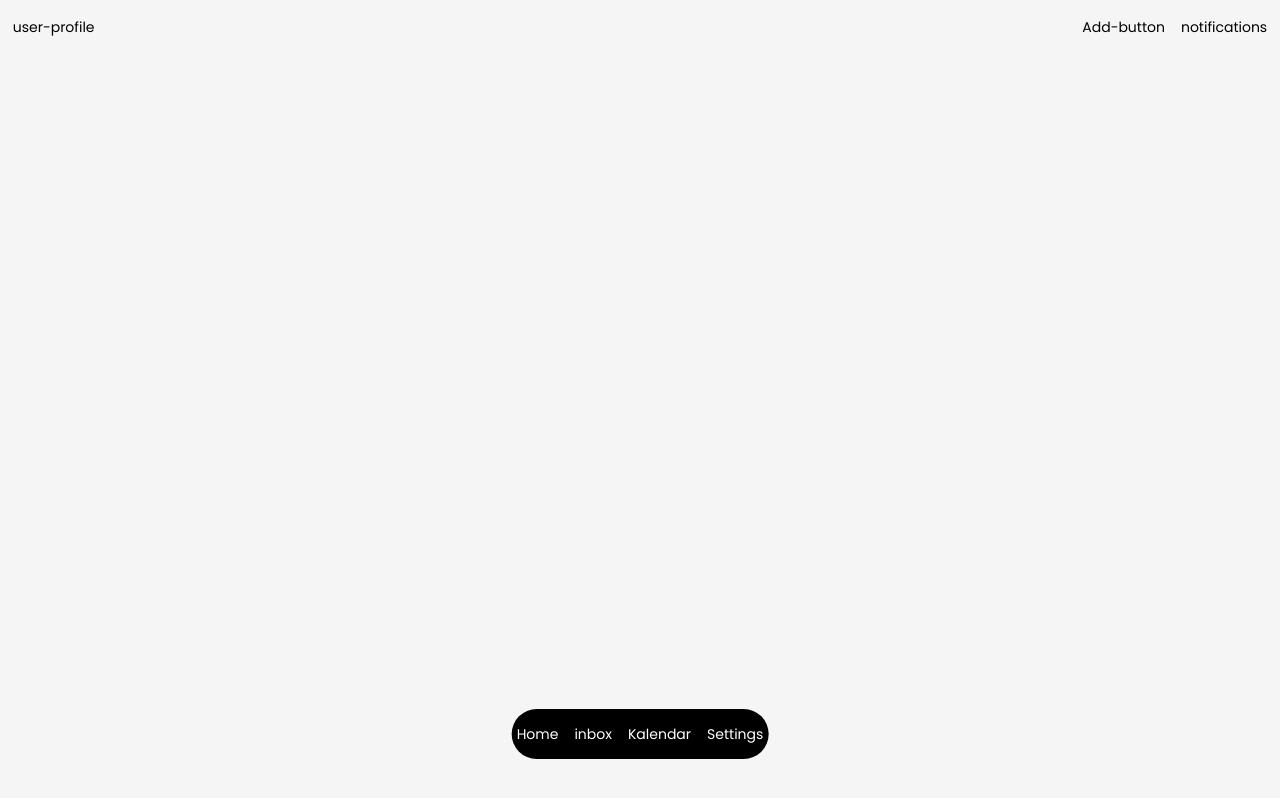
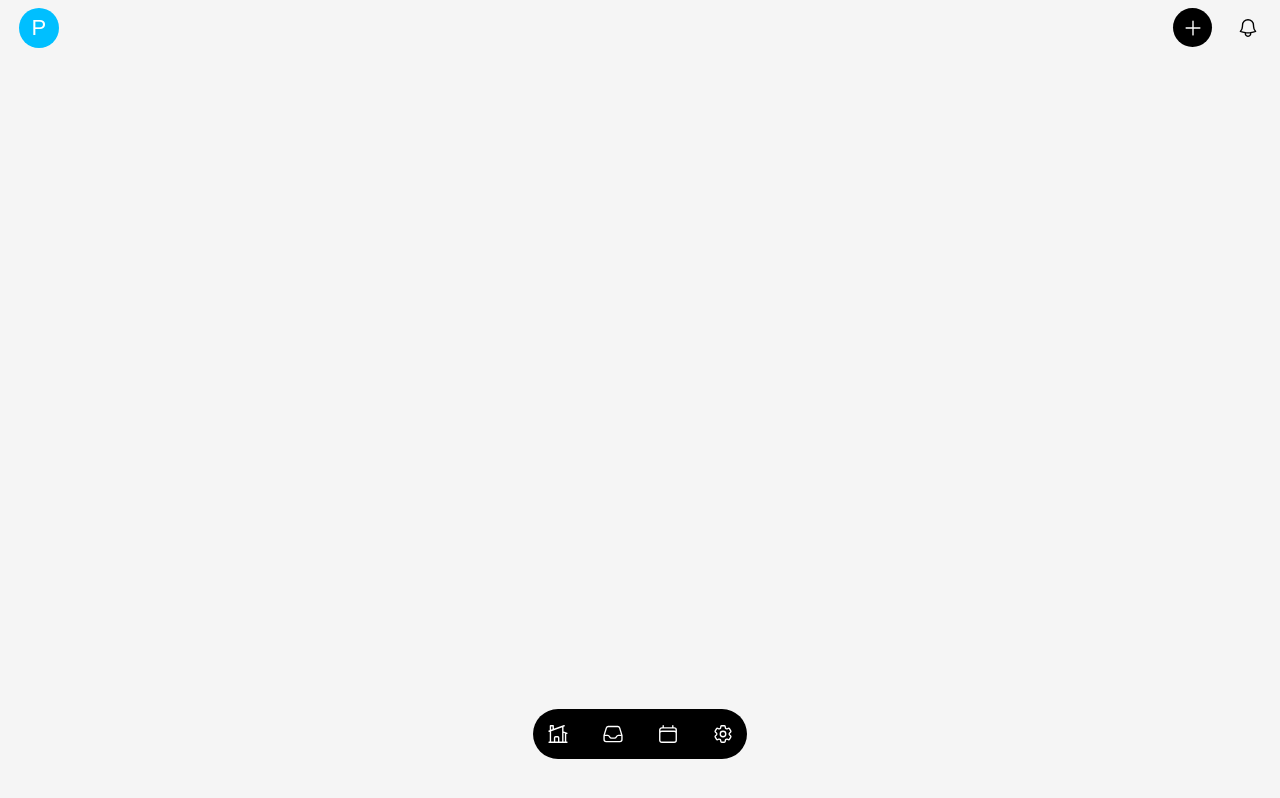
Before and after one commit to vema777/todo, a React (Create React App) app: page / in a window 1280 px wide. Built offline with nearby package versions, Linux system fonts and the light colour scheme; the HTML template or start-up script is replaced by a standard one.

Commit message:
Avatar und FabButton erstellt, somit der Standard Layout wurde beendet.

```diff
--- a/src/index.css
+++ b/src/index.css
@@ -21,6 +21,11 @@ a:hover {
   text-decoration: underline;
 }
 
+button{
+  background: transparent;
+  border: none;
+}
+
 code {
   font-family: source-code-pro, Menlo, Monaco, Consolas, 'Courier New',
     monospace;
--- a/src/layout/Layout.tsx
+++ b/src/layout/Layout.tsx
@@ -2,25 +2,51 @@ import {Outlet} from "react-router-dom";
 import './Layout.scss';
 import {BottomNav} from "../shared/bottomNav/BottomNav";
 import {AppHeader} from "../shared/appHeader/AppHeader";
+import {FabButton} from "../shared/fabButton/FabButton";
+import {Avatar} from "../shared/avatar/Avatar";
+import {
+    HiOutlineHomeModern,
+    HiOutlineInbox,
+    HiOutlineCalendar,
+    HiOutlineCog6Tooth,
+    HiOutlineBell,
+    HiOutlinePlus,
+} from "react-icons/hi2";
 
-export function Layout(){
+export function Layout() {
     return (
         <div>
             <AppHeader>
-                <p>user-profile</p>
+                <button>
+                    <Avatar height={'40'} width={'40'}>
+                        <p>P</p>
+                    </Avatar>
+                </button>
                 <div style={{display: 'flex', gap: '1rem'}}>
-                    <p>Add-button</p>
-                    <p>notifications</p>
+                    <FabButton className={'AddButton'}>
+                        <HiOutlinePlus/>
+                    </FabButton>
+                    <FabButton className={'BgWhite'}>
+                        <HiOutlineBell/>
+                    </FabButton>
                 </div>
             </AppHeader>
             <main className={'MainBody'} style={{paddingTop: '60px'}}>
                 <Outlet/>
             </main>
             <BottomNav>
-                <p>Home</p>
-                <p>inbox</p>
-                <p>Kalendar</p>
-                <p>Settings</p>
+                <FabButton>
+                    <HiOutlineHomeModern/>
+                </FabButton>
+                <FabButton>
+                    <HiOutlineInbox/>
+                </FabButton>
+                <FabButton>
+                    <HiOutlineCalendar/>
+                </FabButton>
+                <FabButton>
+                    <HiOutlineCog6Tooth/>
+                </FabButton>
             </BottomNav>
         </div>
     )
--- /dev/null
+++ b/src/shared/avatar/Avatar.scss
@@ -0,0 +1,9 @@
+.Avatar{
+  border-radius: 50%;
+  display: flex;
+  align-items: center;
+  justify-content: center;
+  color: white;
+  background: deepskyblue;
+  font-size: 22px;
+}
--- /dev/null
+++ b/src/shared/avatar/Avatar.tsx
@@ -0,0 +1,16 @@
+
+import './Avatar.scss';
+import React from "react";
+
+type Props = {
+    height?: string;
+    width?: string;
+    children:React.ReactNode;
+}
+export function Avatar({children, height = '39', width = '39'} : Props){
+    return (
+        <div style={{ height: `${height}px`, width: `${width}px` }} className={'Avatar'}>
+            {children}
+        </div>
+    )
+}
--- /dev/null
+++ b/src/shared/fabButton/FabButton.scss
@@ -0,0 +1,39 @@
+.FabButton{
+  border: none;
+  border-radius: 50%;
+  background: transparent;
+  display: flex;
+  justify-content: center;
+  align-items: center;
+  cursor: pointer;
+  color: white;
+  font-size: 22px;
+}
+
+.FabButton:hover{
+  background: whitesmoke;
+  color: black;
+}
+
+.Selected{
+  background: white;
+  color: black;
+}
+
+.BgWhite{
+  background: transparent;
+  color: black;
+}
+
+.BgWhite:hover{
+  background: #d3d3d3;
+}
+
+.AddButton{
+  background: black;
+}
+
+.AddButton:hover{
+  background: black;
+  color: white;
+}
--- /dev/null
+++ b/src/shared/fabButton/FabButton.tsx
@@ -0,0 +1,18 @@
+import './FabButton.scss';
+import React from "react";
+
+type Props = {
+    selected?: boolean;
+    children: React.ReactNode;
+    height?: string;
+    width?: string;
+    className?: string;
+}
+
+export function FabButton({selected, children, height = '39', width = '39', className} : Props) {
+    return (
+        <button style={{height: `${height}px`, width: `${width}px` }} className={`FabButton ${selected ?  'Selected' : ''} ${className} `}>
+            {children}
+        </button>
+    );
+}
```
